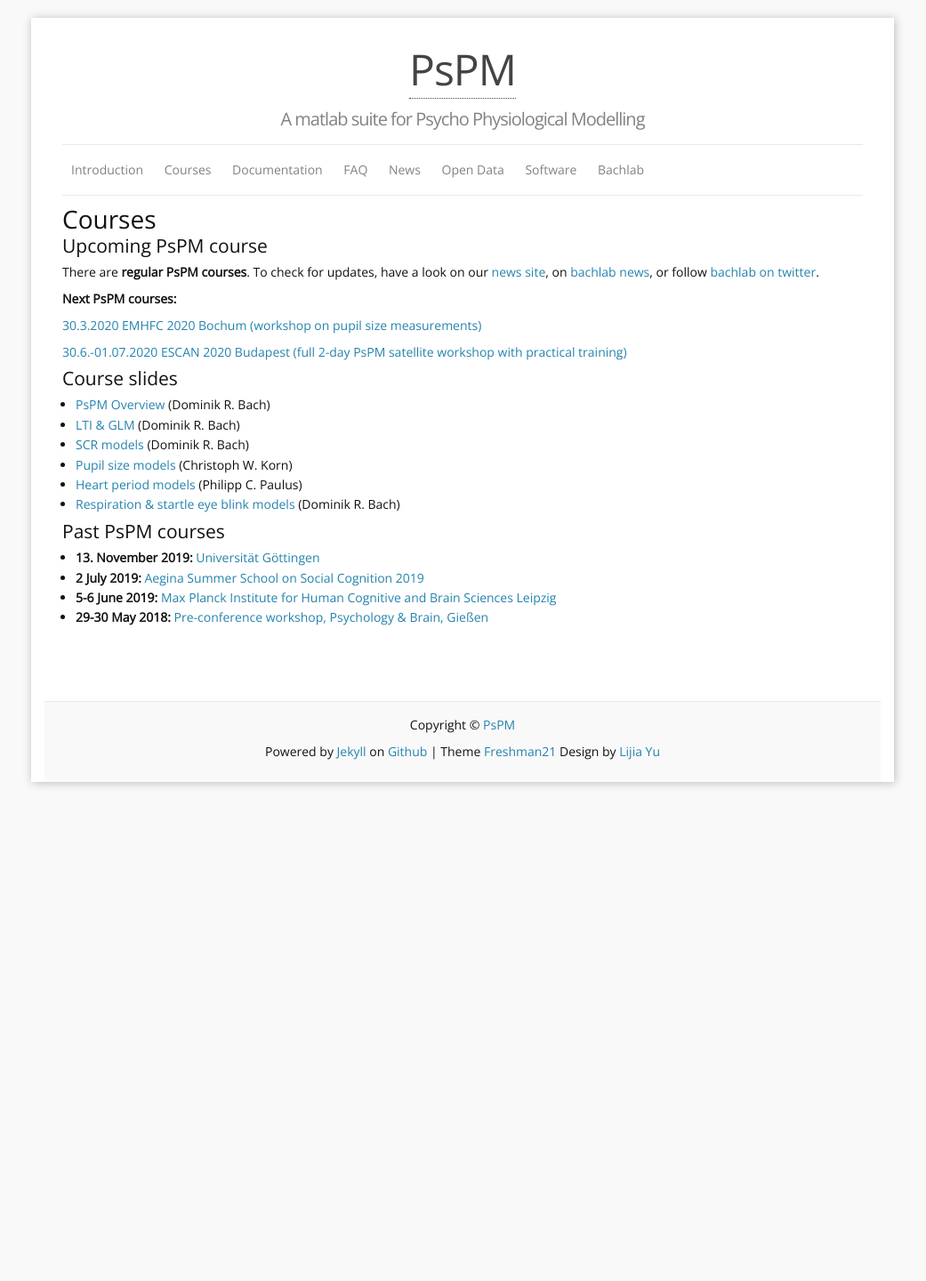
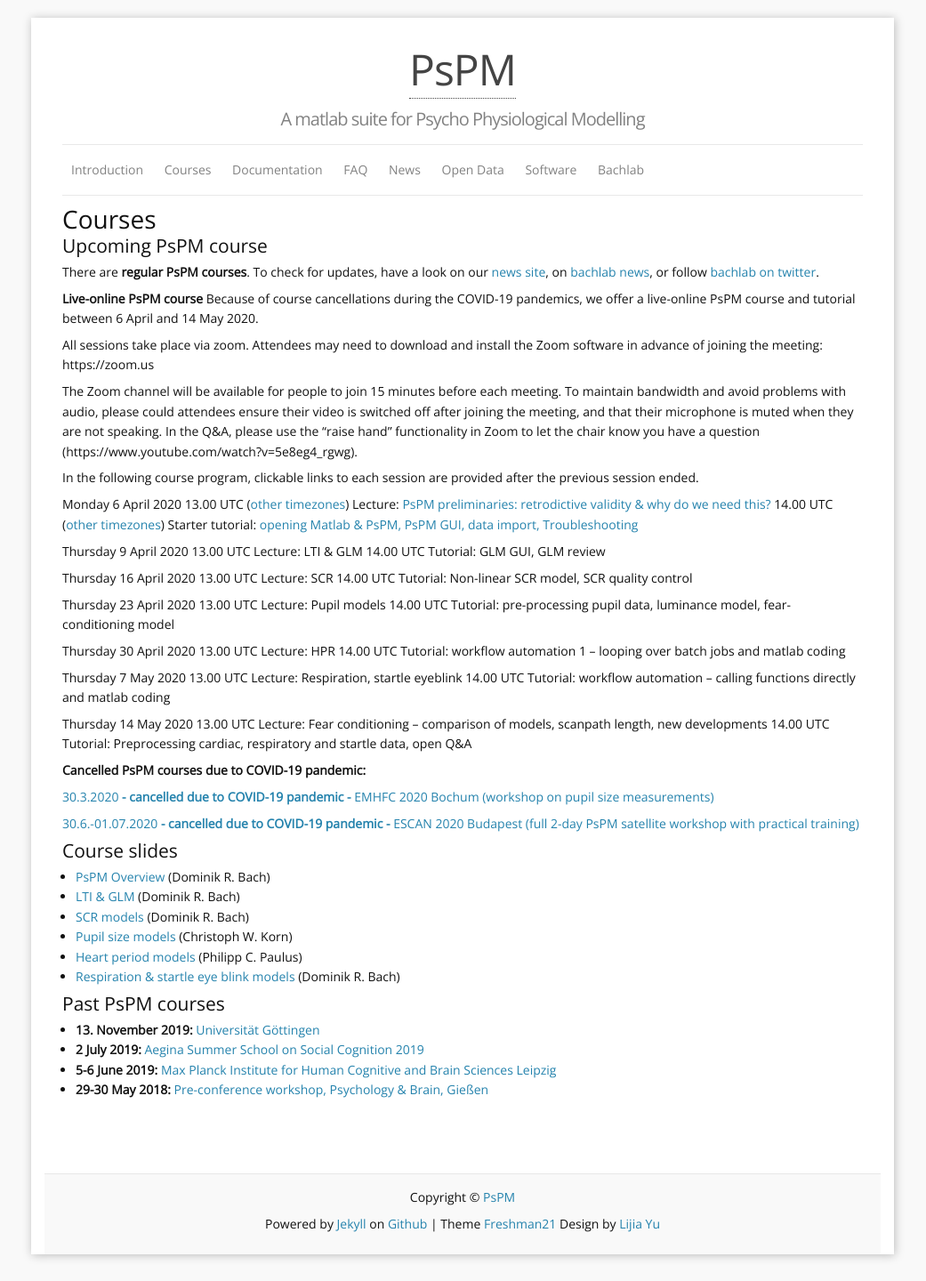
Before and after one commit to bachlab/PsPM, a Jekyll site: the page built from courses.markdown, in a window 1280 px wide. Shown: the whole page at 89% size, without its empty margins (120-1161 px from the left). Built offline with Jekyll 4.4.1, drawn with Linux system fonts in a browser that asks for light colours; before the commit the page ends 909 px from its top, so only the background shows below that.

Commit message:
Live-online course

```diff
--- a/courses.markdown
+++ b/courses.markdown
@@ -8,11 +8,50 @@
 ## Upcoming PsPM course
 There are **regular PsPM courses**. To check for updates, have a look on our [news site](news.html), on [bachlab news](http://bachlab.org/news), or follow [bachlab on twitter](http://twitter.com/bachlab_uzh).
 
-**Next PsPM courses:**
+**Live-online PsPM course**
+Because of course cancellations during the COVID-19 pandemics, we offer a live-online PsPM course and tutorial between 6 April and 14 May 2020.
 
-[30.3.2020 EMHFC 2020 Bochum (workshop on pupil size measurements)](https://emhfc.blogs.uni-hamburg.de/pre-conference-seminars/)
+All sessions take place via zoom. Attendees may need to download and install the Zoom software in advance of joining the meeting: https://zoom.us
 
-[30.6.-01.07.2020 ESCAN 2020 Budapest (full 2-day PsPM satellite workshop with practical training)](http://www.escan2020.eu/)
+The Zoom channel will be available for people to join 15 minutes before each meeting. To maintain bandwidth and avoid problems with audio, please could attendees ensure their video is switched off after joining the meeting, and that their microphone is muted when they are not speaking. In the Q&A, please use the "raise hand" functionality in Zoom to let the chair know you have a question (https://www.youtube.com/watch?v=5e8eg4_rgwg).
+
+In the following course program, clickable links to each session are provided after the previous session ended.
+
+Monday 6 April 2020
+13.00 UTC ([other timezones](https://www.timeanddate.com/worldclock/fixedtime.html?iso=20200406T1300)) Lecture: [PsPM preliminaries: retrodictive validity & why do we need this?](https://zoom.us/j/348981833)
+14.00 UTC ([other timezones](https://www.timeanddate.com/worldclock/fixedtime.html?iso=20200406T1400)) Starter tutorial: [opening Matlab & PsPM, PsPM GUI, data import, Troubleshooting](https://zoom.us/j/270812037)
+
+Thursday 9 April 2020
+13.00 UTC Lecture: LTI & GLM
+14.00 UTC Tutorial: GLM GUI, GLM review
+
+Thursday 16 April 2020
+13.00 UTC Lecture: SCR
+14.00 UTC Tutorial: Non-linear SCR model, SCR quality control
+
+Thursday 23 April 2020
+13.00 UTC Lecture: Pupil models
+14.00 UTC Tutorial: pre-processing pupil data, luminance model, fear-conditioning model
+
+Thursday 30 April 2020
+13.00 UTC Lecture: HPR
+14.00 UTC Tutorial: workflow automation 1 – looping over batch jobs and matlab coding
+
+Thursday 7 May 2020
+13.00 UTC Lecture: Respiration, startle eyeblink
+14.00 UTC Tutorial: workflow automation – calling functions directly and matlab coding
+
+Thursday 14 May 2020
+13.00 UTC Lecture: Fear conditioning – comparison of models, scanpath length, new developments
+14.00 UTC Tutorial: Preprocessing cardiac, respiratory and startle data, open Q&A
+
+
+
+**Cancelled PsPM courses due to COVID-19 pandemic:**
+
+[30.3.2020 **- cancelled due to COVID-19 pandemic -** EMHFC 2020 Bochum (workshop on pupil size measurements)](https://emhfc.blogs.uni-hamburg.de/pre-conference-seminars/)
+
+[30.6.-01.07.2020 **- cancelled due to COVID-19 pandemic -** ESCAN 2020 Budapest (full 2-day PsPM satellite workshop with practical training)](http://www.escan2020.eu/)
 
 ## Course slides
 * [PsPM Overview](http://bachlab.org/wp-content/uploads/2019/12/02_Overview_Bach.pdf) (Dominik R. Bach)
```
